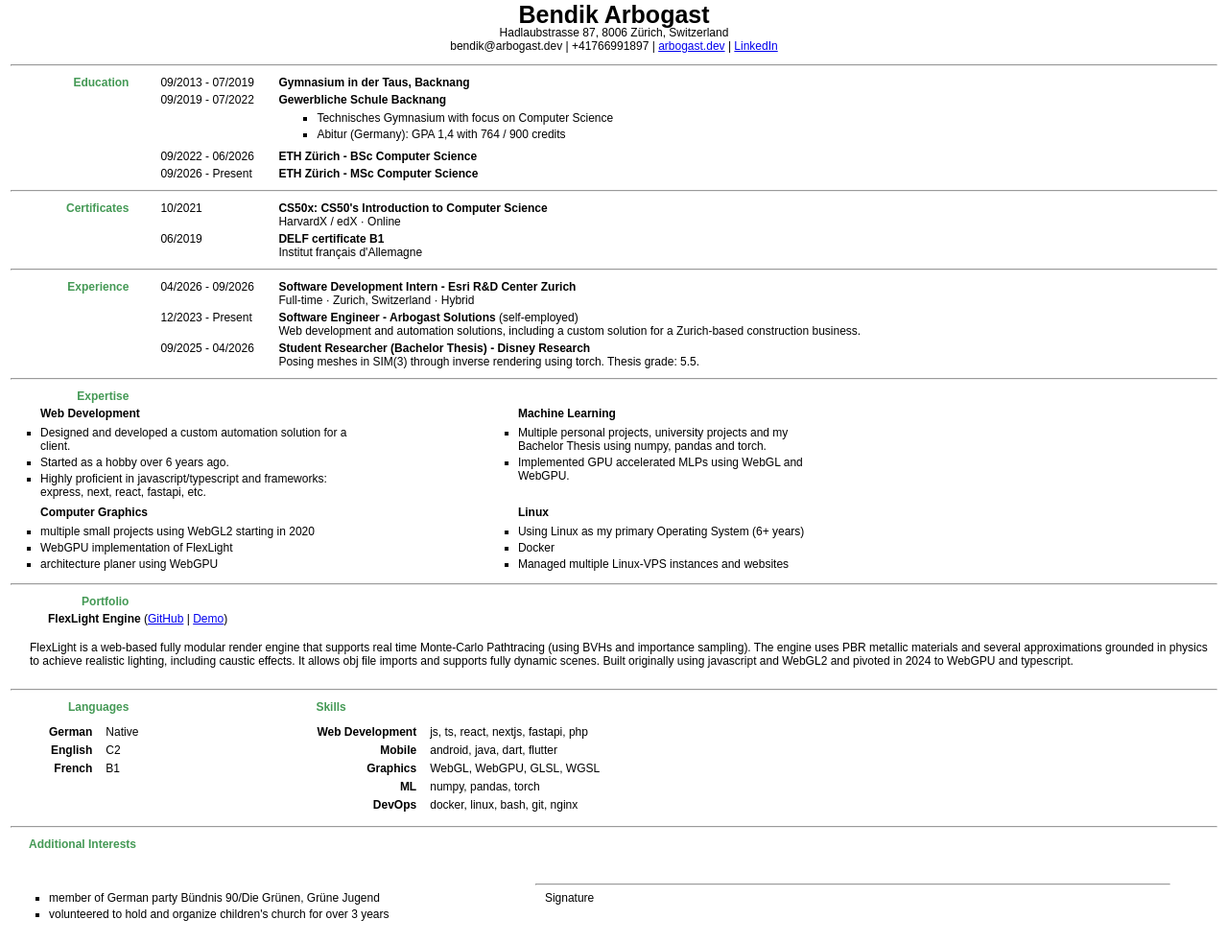
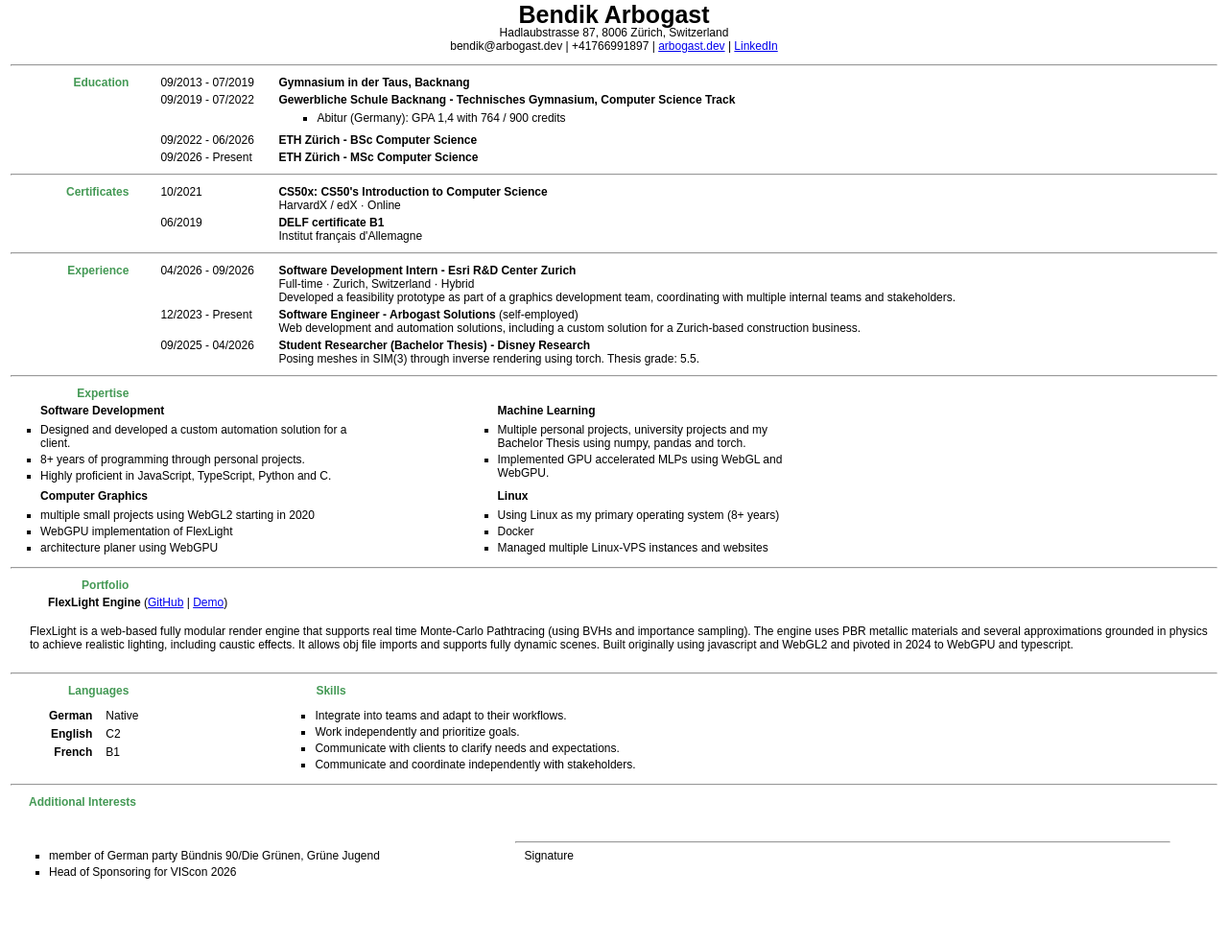
Before and after one commit to arbobendik/CV, a website: page resume.html in a window 1280 px wide. Shown: the whole page at 96% size. After the commit the page ends 939 px from the top, so only its background shows below. Drawn offline with Linux system fonts and the light colour scheme.

Commit message:
feat(resume): refine experience education and skills

```diff
--- a/resume.html
+++ b/resume.html
@@ -106,6 +106,7 @@
         }
         #content {
           width: 100%;
+          border-spacing: 2px 1px;
         }
         .tile > ul {
           width: auto !important;
@@ -136,9 +137,8 @@
         <tr class="groups">
           <td class="main_ul"> 09/2019 - 07/2022 </td>
           <td colspan="2">
-            <b>Gewerbliche Schule Backnang</b>
+            <b>Gewerbliche Schule Backnang - <span style="white-space: nowrap;">Technisches Gymnasium, Computer Science Track</span></b>
             <ul type="square" style="margin: 5px -5px 5px 0;">
-                <li>Technisches Gymnasium with focus on Computer Science</li>
                 <li>Abitur (Germany): GPA 1,4 with 764 / 900 credits</li>
             </ul>
           </td>
@@ -179,7 +179,8 @@
           <td class="main_ul">04/2026 - 09/2026</td>
           <td colspan="2">
             <b>Software Development Intern - Esri R&amp;D Center Zurich</b><br>
-            Full-time · Zurich, Switzerland · Hybrid
+            Full-time · Zurich, Switzerland · Hybrid<br>
+            Developed a feasibility prototype as part of a graphics development team, coordinating with multiple internal teams and stakeholders.
           </td>
         </tr>
         <tr class="groups">
@@ -206,11 +207,11 @@
         </tr>
         <tr>
           <td style="padding-left:20px" class="tile" colspan="3">
-            <b>Web Development</b>
+            <b>Software Development</b>
             <ul type="square" style="width: 320px; margin: 0">
               <li>Designed and developed a custom automation solution for a client.</li>
-              <li>Started as a hobby over 6 years ago.</li>
-              <li>Highly proficient in javascript/typescript and frameworks: express, next, react, fastapi, etc.</li>
+              <li>8+ years of programming through personal projects.</li>
+              <li>Highly proficient in JavaScript, TypeScript, Python and C.</li>
             </ul>
           </td>
 
@@ -236,7 +237,7 @@
           <td style="padding-left:20px" class="tile" colspan="1">
             <b>Linux</b>
             <ul type="square" style="width: 320px; margin: 0">
-              <li>Using Linux as my primary Operating System (6+ years)</li>
+              <li>Using Linux as my primary operating system (8+ years)</li>
               <li>Docker</li>
               <li>Managed multiple Linux-VPS instances and websites</li>
             </ul>
@@ -296,28 +297,12 @@
           </td>
 
           <td class="tile" style="padding-left:2.25rem" colspan="2">
-            <table class="skills">
-              <tr class="skill" >
-                <td class="skill_title"><b>Web Development</b></td>
-                <td class="skill_text">js, ts, react, nextjs, fastapi, php</td>
-              </tr>
-              <tr class="skill">
-                <td class="skill_title"><b>Mobile</b></td>
-                <td class="skill_text">android, java, dart, flutter</td>
-              </tr>
-              <tr class="skill">
-                <td class="skill_title"><b>Graphics</b></td>
-                <td class="skill_text">WebGL, WebGPU, GLSL, WGSL</td>
-              </tr>
-              <tr class="skill">
-                <td class="skill_title"><b>ML</b></td>
-                <td class="skill_text">numpy, pandas, torch</td>
-              </tr>
-              <tr class="skill">
-                <td class="skill_title"><b>DevOps</b></td>
-                <td class="skill_text">docker, linux, bash, git, nginx</td>
-              </tr>
-            </table>
+            <ul type="square" style="margin: 0;">
+              <li>Integrate into teams and adapt to their workflows.</li>
+              <li>Work independently and prioritize goals.</li>
+              <li>Communicate with clients to clarify needs and expectations.</li>
+              <li>Communicate and coordinate independently with stakeholders.</li>
+            </ul>
           </td>
         </tr>
 
@@ -333,7 +318,7 @@
           <td colspan="3">
             <ul type="square">
               <li>member of German party Bündnis 90/Die Grünen, Grüne Jugend</li>
-              <li>volunteered to hold and organize children's church for over 3 years</li>
+              <li>Head of Sponsoring for VIScon 2026</li>
             </ul>
           </td>
           <td colspan="1" style="padding-left: 50px; padding-top: 25px; padding-right: 50px;text-align: left;">
```
Also changed, not shown: 1 other file.
